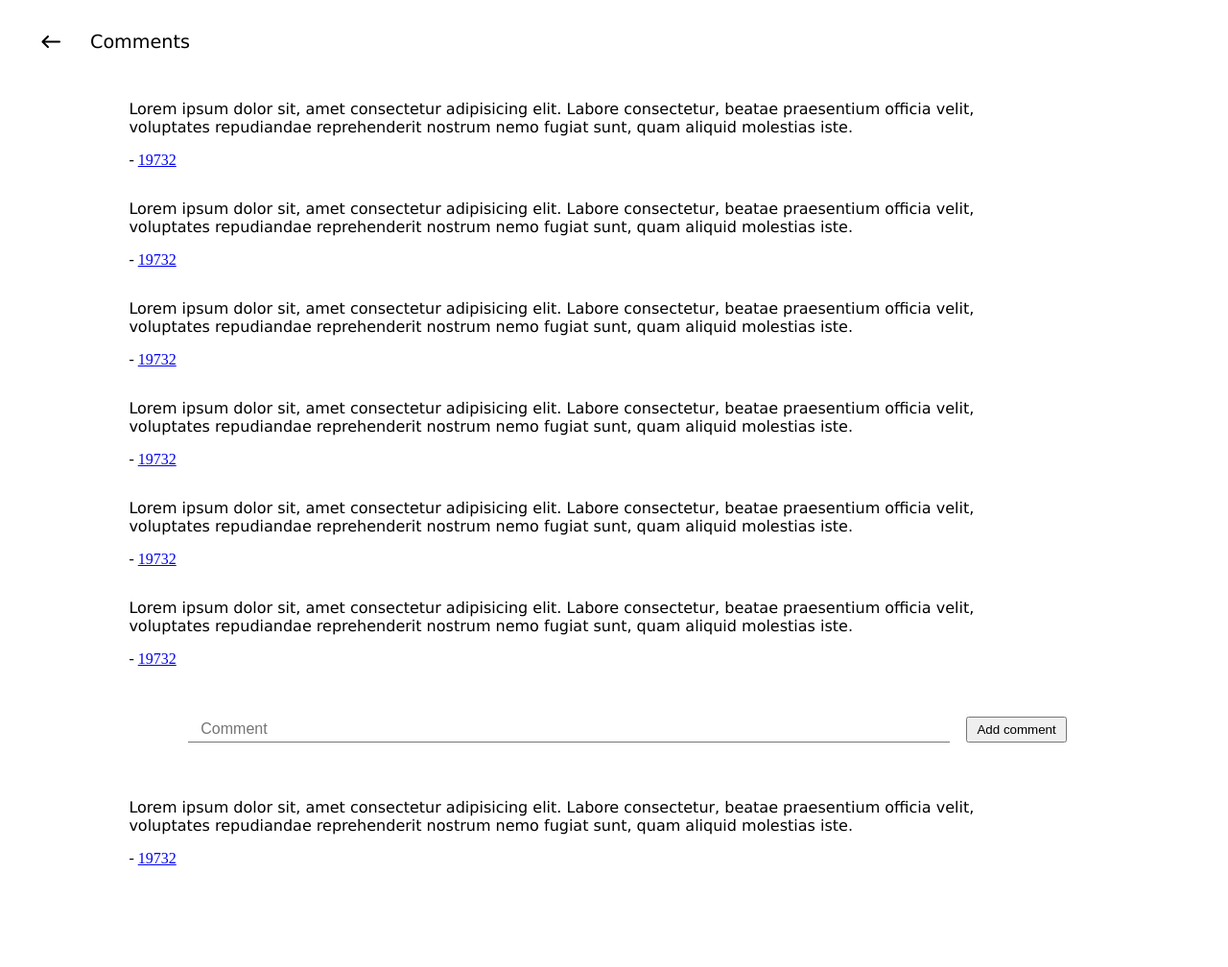
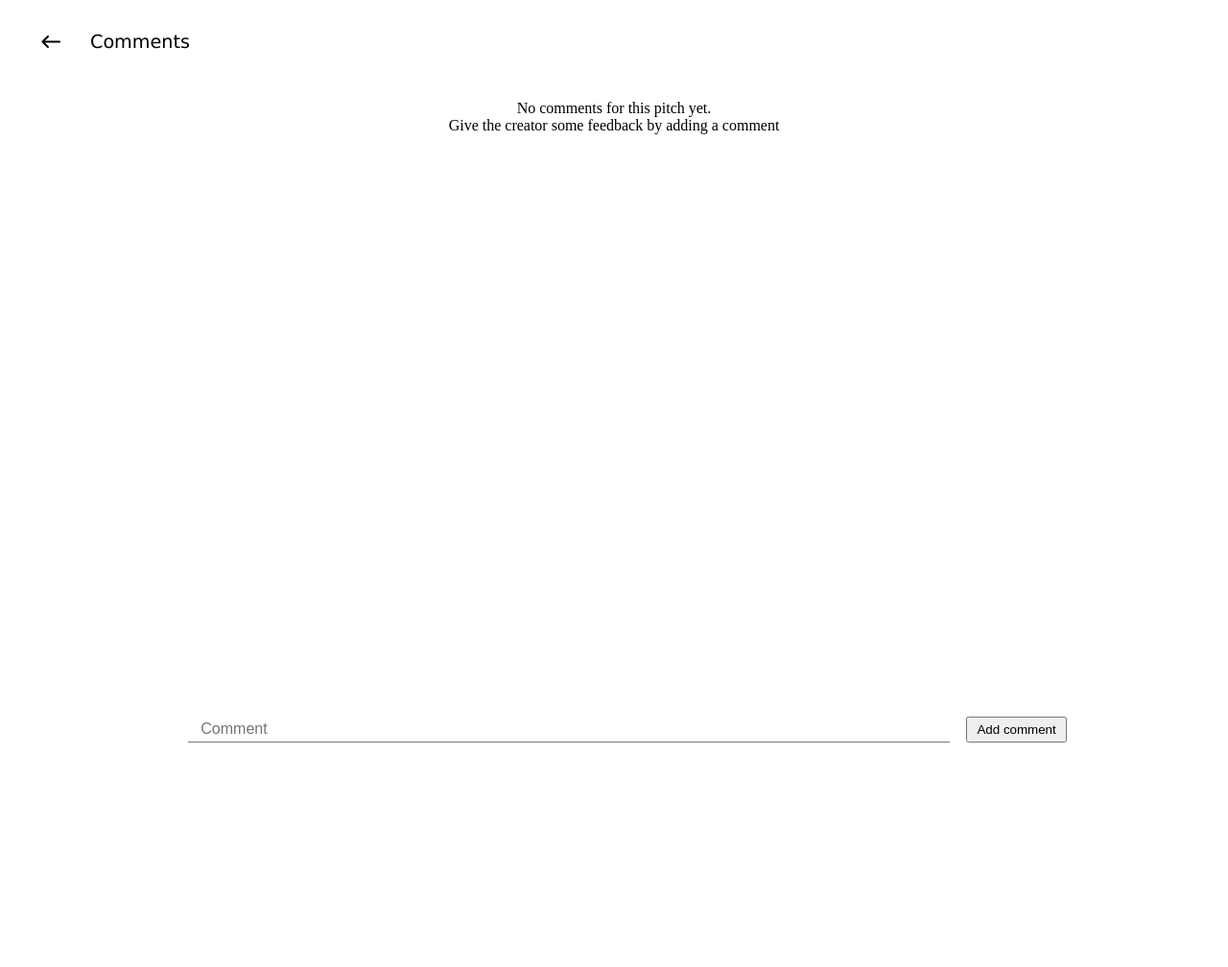
Before and after one commit to kennjr/Pitch, a Flask app: page /comments/1 in a window 1280 px wide. Shown: the whole page at 96% size. After the commit the page ends 774 px from the top, so only its background shows below. Run offline with Flask 2, Linux system fonts and the light colour scheme.

Commit message:
Updated the comments list file, it displays comments of a given pitch

```diff
--- a/app/static/css/comments_styles.css
+++ b/app/static/css/comments_styles.css
@@ -6,6 +6,10 @@
 .block_container{
     padding-top: 10vh;
     padding-bottom: 10vh;
+}
+
+.informative_text{
+    text-align: center;
 }
 
 .navbar_container{
--- a/app/templates/comments/comments_list.html
+++ b/app/templates/comments/comments_list.html
@@ -12,6 +12,7 @@
     {% block stylesheet %}
       <link rel="stylesheet" type="text/css"  href="{{ url_for('static', filename='css/comments_styles.css') }}"/>
     {% endblock stylesheet %}
+    {% import 'macros.html' as macro %}
 
     <div class="navbar_container">
         <div class="comment_nav_left_opts">
@@ -22,40 +23,15 @@
     </div>
 
     <div class="block_container">
-        <div class="list">
-            <div class="comment_item_container">
-                <p class="comment_text_el">Lorem ipsum dolor sit, amet consectetur adipisicing elit. Labore consectetur, beatae praesentium officia velit, voluptates repudiandae reprehenderit nostrum nemo fugiat sunt, quam aliquid molestias iste.</p>
-                <p> - <a href="{{ url_for('auth.signup') }}">19732</a></p>
+
+        {% if comments_list is defined and comments_list|length > 0 %}
+            <div class="list">
+                {{ macro.show_pitches_comments(comments_list) }}
             </div>
-            <div class="comment_item_container">
-                <p class="comment_text_el">Lorem ipsum dolor sit, amet consectetur adipisicing elit. Labore consectetur, beatae praesentium officia velit, voluptates repudiandae reprehenderit nostrum nemo fugiat sunt, quam aliquid molestias iste.</p>
-                <p> - <a href="{{ url_for('auth.signup') }}">19732</a></p>
-            </div>
-            <div class="comment_item_container">
-                <p class="comment_text_el">Lorem ipsum dolor sit, amet consectetur adipisicing elit. Labore consectetur, beatae praesentium officia velit, voluptates repudiandae reprehenderit nostrum nemo fugiat sunt, quam aliquid molestias iste.</p>
-                <p> - <a href="{{ url_for('auth.signup') }}">19732</a></p>
-            </div>
-            <div class="comment_item_container">
-                <p class="comment_text_el">Lorem ipsum dolor sit, amet consectetur adipisicing elit. Labore consectetur, beatae praesentium officia velit, voluptates repudiandae reprehenderit nostrum nemo fugiat sunt, quam aliquid molestias iste.</p>
-                <p> - <a href="{{ url_for('auth.signup') }}">19732</a></p>
-            </div>
-            <div class="comment_item_container">
-                <p class="comment_text_el">Lorem ipsum dolor sit, amet consectetur adipisicing elit. Labore consectetur, beatae praesentium officia velit, voluptates repudiandae reprehenderit nostrum nemo fugiat sunt, quam aliquid molestias iste.</p>
-                <p> - <a href="{{ url_for('auth.signup') }}">19732</a></p>
-            </div>
-            <div class="comment_item_container">
-                <p class="comment_text_el">Lorem ipsum dolor sit, amet consectetur adipisicing elit. Labore consectetur, beatae praesentium officia velit, voluptates repudiandae reprehenderit nostrum nemo fugiat sunt, quam aliquid molestias iste.</p>
-                <p> - <a href="{{ url_for('auth.signup') }}">19732</a></p>
-            </div>
-            <div class="comment_item_container">
-                <p class="comment_text_el">Lorem ipsum dolor sit, amet consectetur adipisicing elit. Labore consectetur, beatae praesentium officia velit, voluptates repudiandae reprehenderit nostrum nemo fugiat sunt, quam aliquid molestias iste.</p>
-                <p> - <a href="{{ url_for('auth.signup') }}">19732</a></p>
-            </div>
-            <div class="comment_item_container">
-                <p class="comment_text_el">Lorem ipsum dolor sit, amet consectetur adipisicing elit. Labore consectetur, beatae praesentium officia velit, voluptates repudiandae reprehenderit nostrum nemo fugiat sunt, quam aliquid molestias iste.</p>
-                <p> - <a href="{{ url_for('auth.signup') }}">19732</a></p>
-            </div>
-        </div>
+        {% else %}
+            <p class="informative_text">No comments for this pitch yet.<br>Give the creator some feedback by adding a comment</p>
+        {% endif %}
+
     </div>
     <div class="comment_sect_container">
         <form class="comment_form">
```
